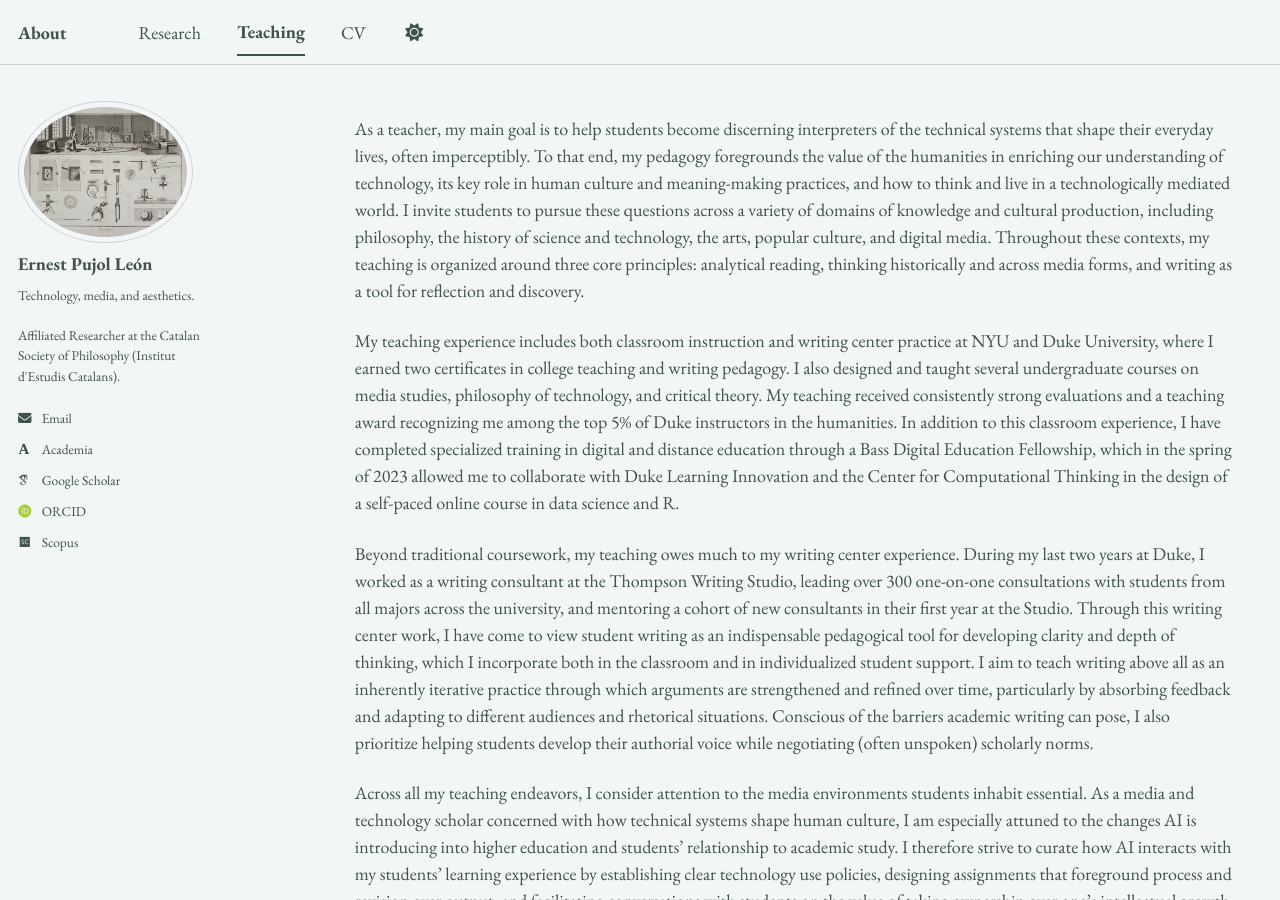
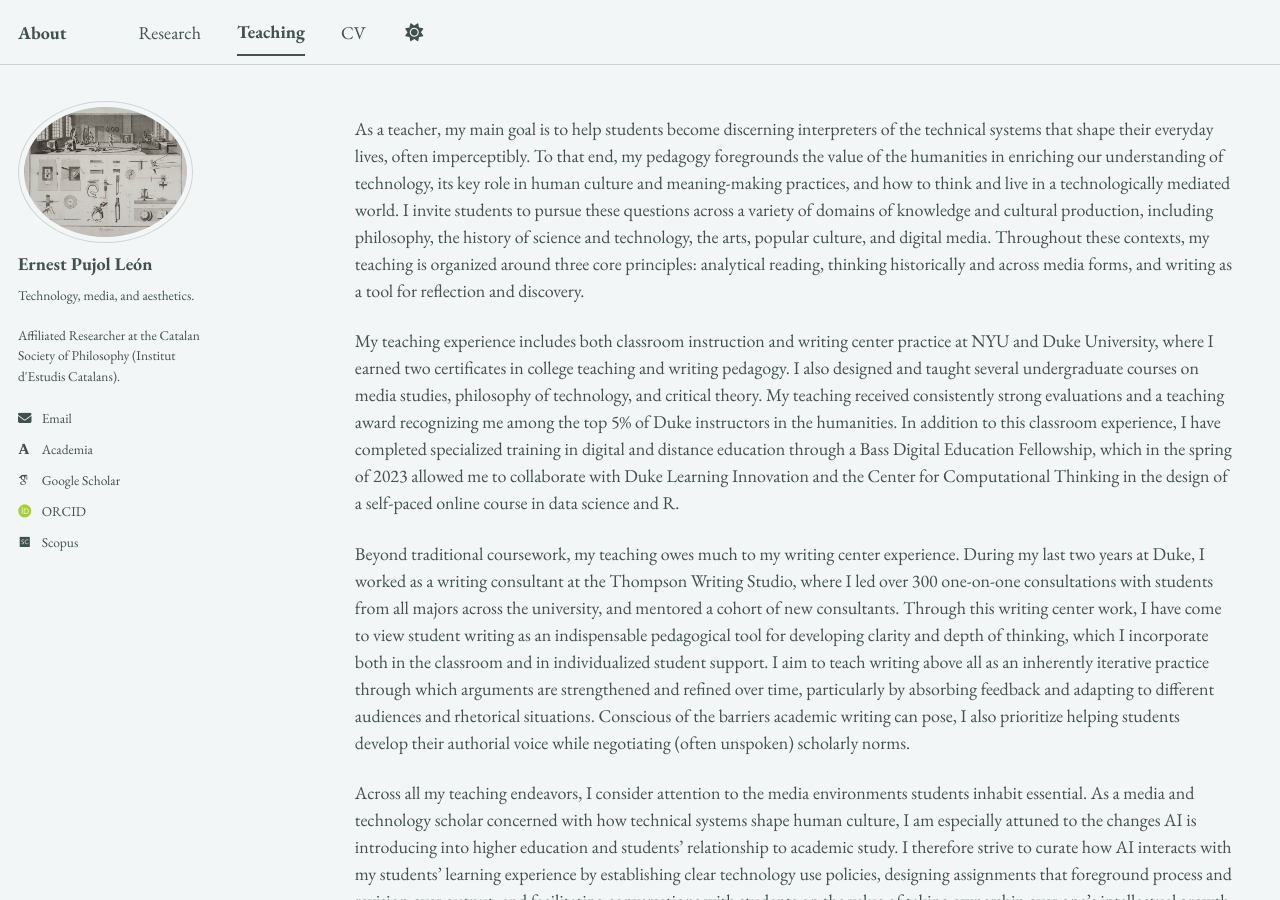
Before and after one commit to epujol90/epujol90.github.io, a Jekyll site: the page built from _pages/teaching.md, in a window 1280 px wide and 900 px high. Built offline with Jekyll 4.4.1, drawn with Linux system fonts in a browser that asks for light colours; some web fonts are replaced; a script bundle is joined from its source files by our own code; library files that are not in the unit come from our copies.

Commit message:
Update teaching.md

```diff
--- a/_pages/teaching.md
+++ b/_pages/teaching.md
@@ -9,7 +9,7 @@ As a teacher, my main goal is to help students become discerning interpreters of
 
 My teaching experience includes both classroom instruction and writing center practice at NYU and Duke University, where I earned two certificates in college teaching and writing pedagogy. I also designed and taught several undergraduate courses on media studies, philosophy of technology, and critical theory. My teaching received consistently strong evaluations and a teaching award recognizing me among the top 5% of Duke instructors in the humanities. In addition to this classroom experience, I have completed specialized training in digital and distance education through a Bass Digital Education Fellowship, which in the spring of 2023 allowed me to collaborate with Duke Learning Innovation and the Center for Computational Thinking in the design of a self-paced online course in data science and R.
 
-Beyond traditional coursework, my teaching owes much to my writing center experience. During my last two years at Duke, I worked as a writing consultant at the Thompson Writing Studio, leading over 300 one-on-one consultations with students from all majors across the university, and mentoring a cohort of new consultants in their first year at the Studio. Through this writing center work, I have come to view student writing as an indispensable pedagogical tool for developing clarity and depth of thinking, which I incorporate both in the classroom and in individualized student support. I aim to teach writing above all as an inherently iterative practice through which arguments are strengthened and refined over time, particularly by absorbing feedback and adapting to different audiences and rhetorical situations. Conscious of the barriers academic writing can pose, I also prioritize helping students develop their authorial voice while negotiating (often unspoken) scholarly norms.
+Beyond traditional coursework, my teaching owes much to my writing center experience. During my last two years at Duke, I worked as a writing consultant at the Thompson Writing Studio, where I led over 300 one-on-one consultations with students from all majors across the university, and mentored a cohort of new consultants. Through this writing center work, I have come to view student writing as an indispensable pedagogical tool for developing clarity and depth of thinking, which I incorporate both in the classroom and in individualized student support. I aim to teach writing above all as an inherently iterative practice through which arguments are strengthened and refined over time, particularly by absorbing feedback and adapting to different audiences and rhetorical situations. Conscious of the barriers academic writing can pose, I also prioritize helping students develop their authorial voice while negotiating (often unspoken) scholarly norms.
 
 Across all my teaching endeavors, I consider attention to the media environments students inhabit essential. As a media and technology scholar concerned with how technical systems shape human culture, I am especially attuned to the changes AI is introducing into higher education and students’ relationship to academic study. I therefore strive to curate how AI interacts with my students’ learning experience by establishing clear technology use policies, designing assignments that foreground process and revision over output, and facilitating conversations with students on the value of taking ownership over one’s intellectual growth. Ultimately, I hope they come to see that our class discussions of technology are not only about the texts and authors we study together, but just as much about the ways technology may or may not serve us as thinkers.
 <br>
```
